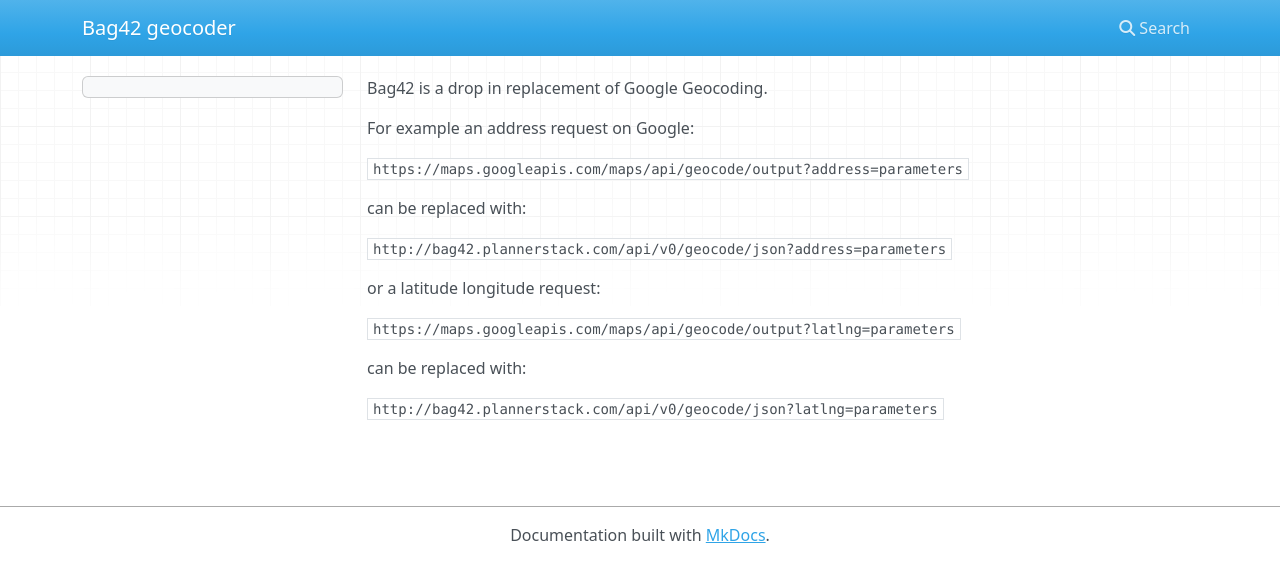
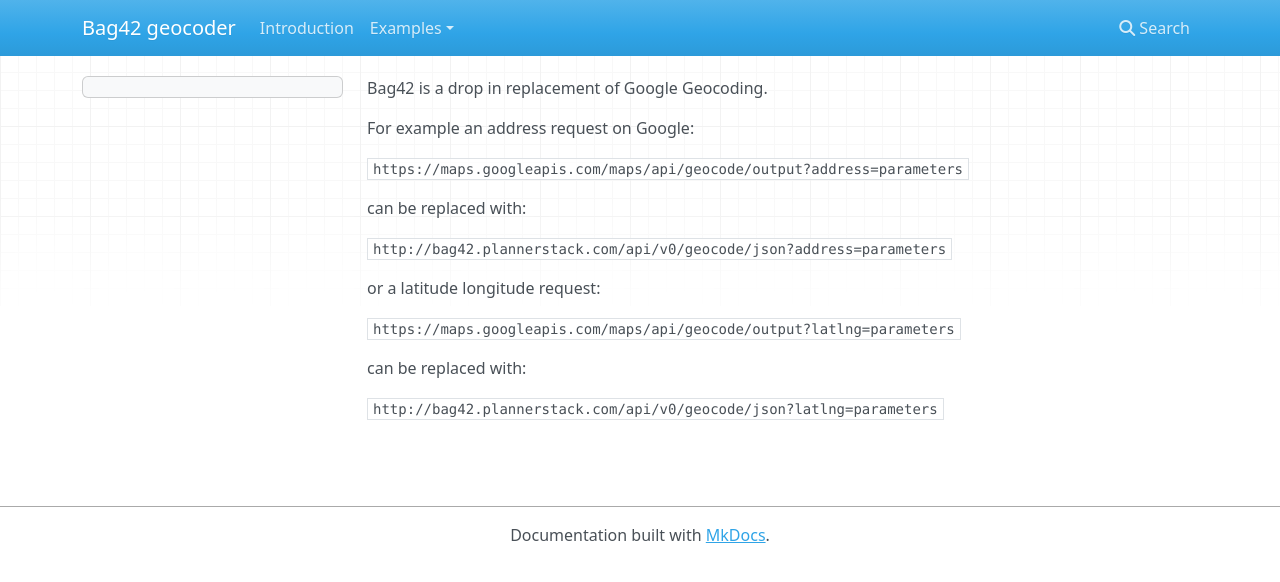
Before and after one commit to calendar42/bag42, an MkDocs documentation site: the page built from docs/examples/geocoding.md, in a window 1280 px wide. Shown: the top 582 px of the page. Built offline with MkDocs 1.6.1, drawn with Linux system fonts in a browser that asks for light colours; nearby versions of some CDN libraries; old or Windows-style settings are respelled for this version of MkDocs; some of the changed lines change nothing that is shown.

Commit message:
Update mkdocs.yml

```diff
--- a/mkdocs.yml
+++ b/mkdocs.yml
@@ -1,7 +1,7 @@
 site_name: Bag42 geocoder
 site_favicon: favicon.ico
 pages:
-- ['README.md', 'Introduction']
-#- ['examples/autocomplete.md', 'Examples', 'Autocomplete']
-#- ['examples/geocoding.md', 'Examples', 'Geocoding']
-#- ['examples/geocoding.md', 'Examples', 'Results']
+- ['docs/README.md', 'Introduction']
+- ['docs/examples/autocomplete.md', 'Examples', 'Autocomplete']
+- ['docs/examples/geocoding.md', 'Examples', 'Geocoding']
+- ['docs/examples/geocoding.md', 'Examples', 'Results']
```
